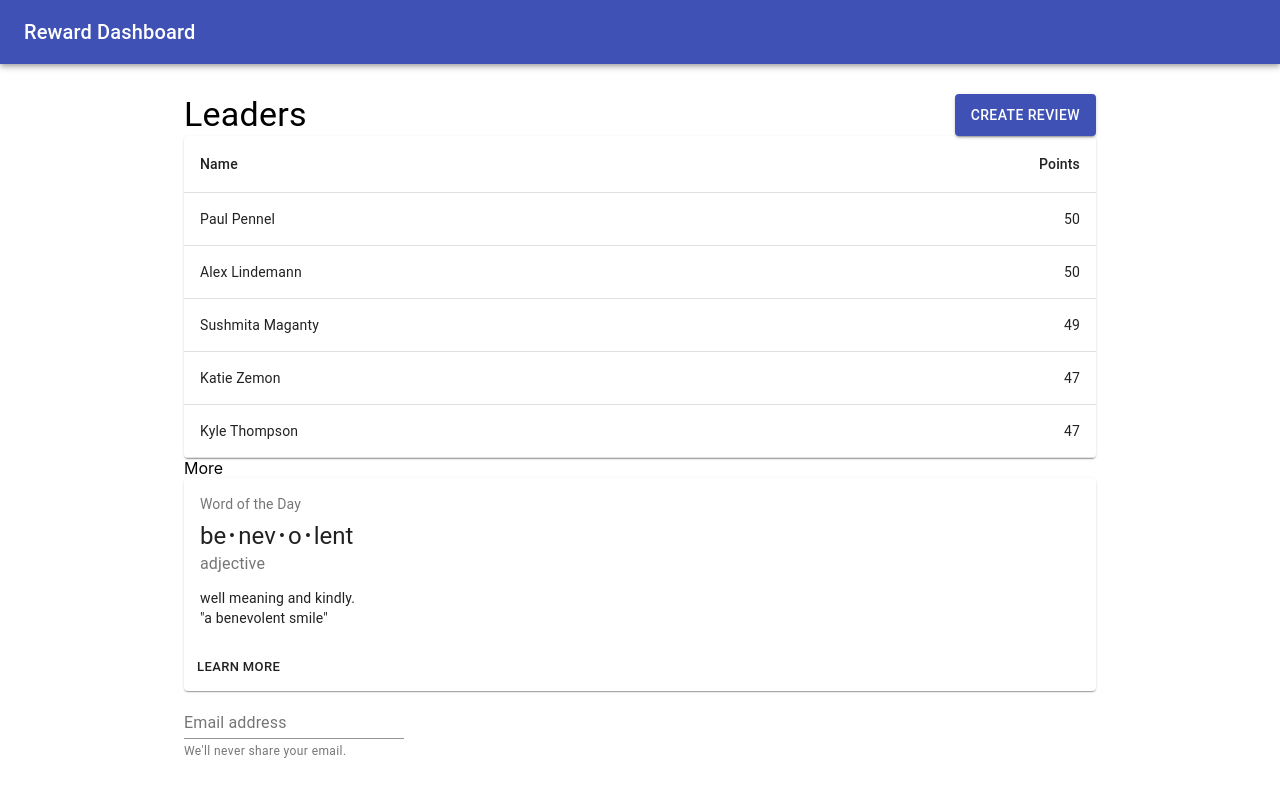
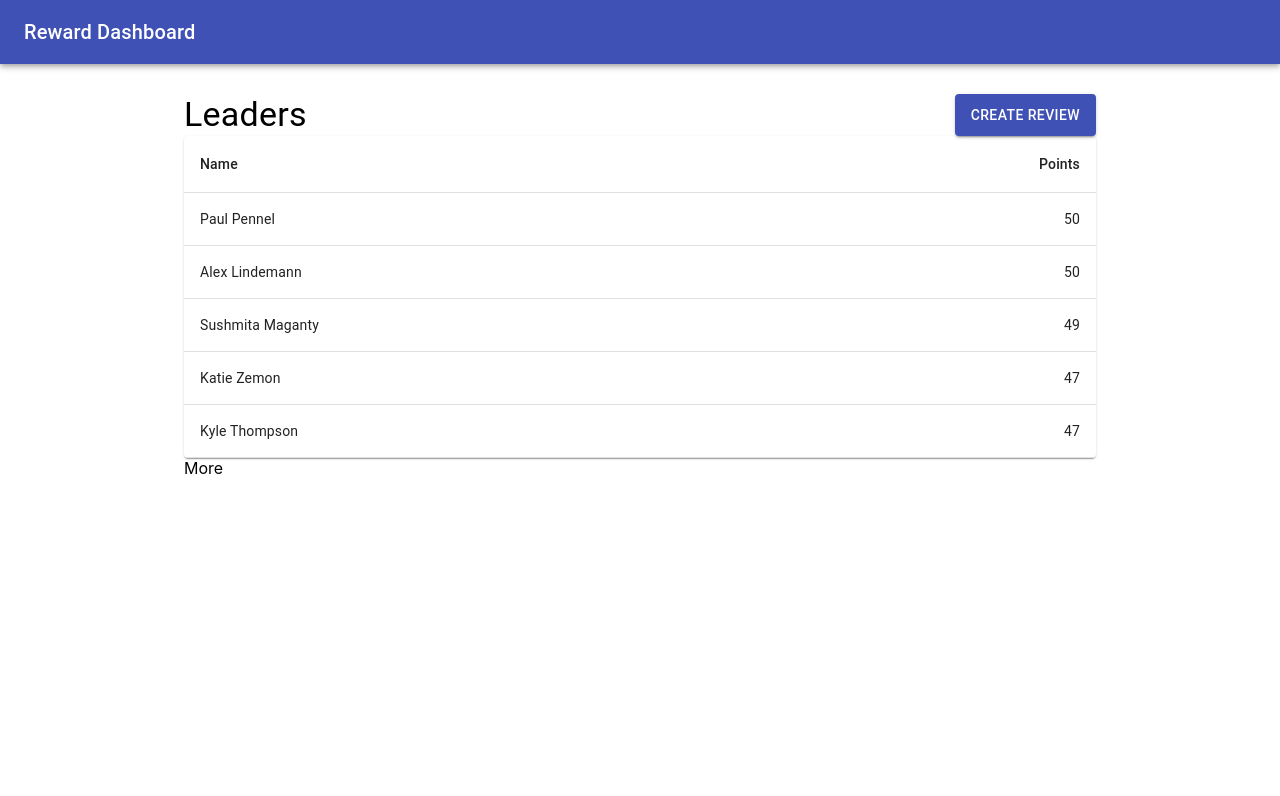
Before and after one commit to TheDeadman/codefest-kudos-frontend, a React (Create React App) app: page / in a window 1280 px wide. Shown: the top 796 px of the page. Built offline with nearby package versions, Linux system fonts and the light colour scheme.

Commit message:
Added conditionals for pages

```diff
--- a/src/App.js
+++ b/src/App.js
@@ -13,7 +13,7 @@ import './App.css';
 function App() {
     const [isLoading, setIsLoading] = useState(true);
     const [rowData, setRowData] = useState([]);
-    const [currentPage, setCurrentPage] = useState('MainPage')
+    const [currentPage, setCurrentPage] = useState('MainPage');
 
     useEffect(() => {
         console.log("Fetching Data");
@@ -36,10 +36,12 @@ function App() {
             <Container maxWidth="md">
                 <div style={{ display: 'flex', marginTop: 30 }}>
                     <Typography style={{ flex: 1 }} variant="h4">
-                        Leaders
+                        {currentPage === "MainPage" && "Leaders"}
+                        {currentPage === "Reviews" && "Reviews Text"}
+                        {currentPage === "FeedbackForm" && "Feedback Text"}
                     </Typography>
 
-                    <Button style={{ flexShrink: 1 }} variant="contained" color="primary">
+                    <Button style={{ flexShrink: 1 }} variant="contained" color="primary" onClick={() => {setCurrentPage('FeedbackForm')}}>
                         Create Review
                     </Button>
                 </div>
@@ -48,14 +50,14 @@ function App() {
                 </div>}
 
 
-                {!isLoading && <>
+                {!isLoading && currentPage === "MainPage" && <>
                     <BasicTable rows={rowData} />
                 </>
                 }
 
                 More
-                <Reviews />
-                <FeedbackForm />
+                {currentPage === "Reviews" && <Reviews />}
+                {currentPage === "FeedbackForm" && <FeedbackForm />}
             </Container>
 
         </div>
```
Also changed, not shown: 1 other file (tests, documents, lock files or other folders).
